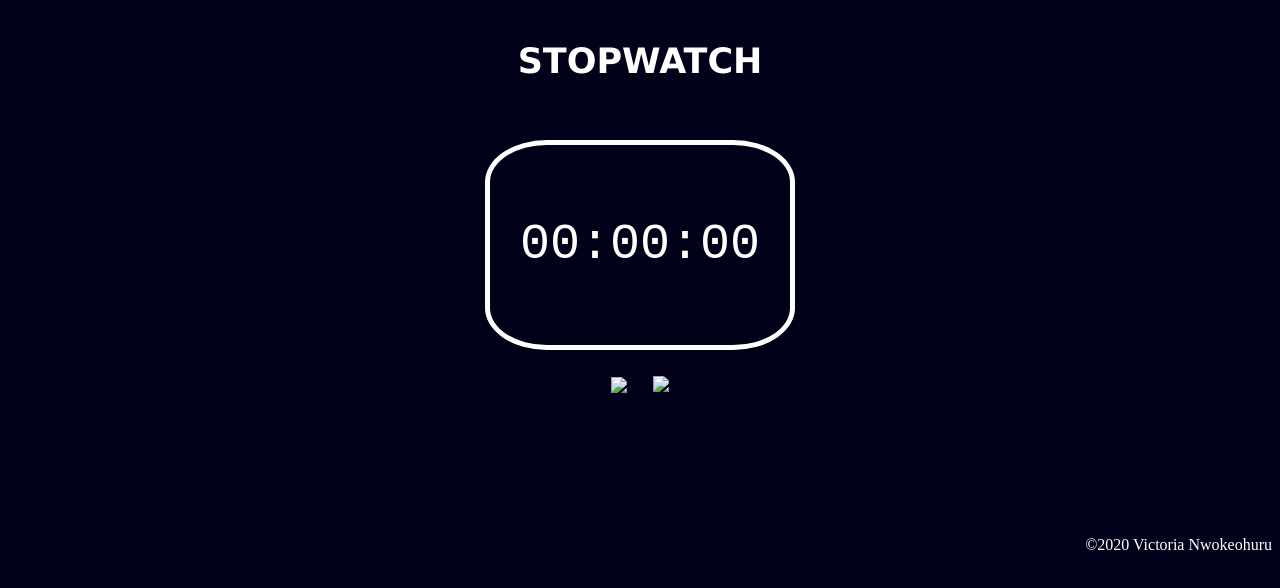
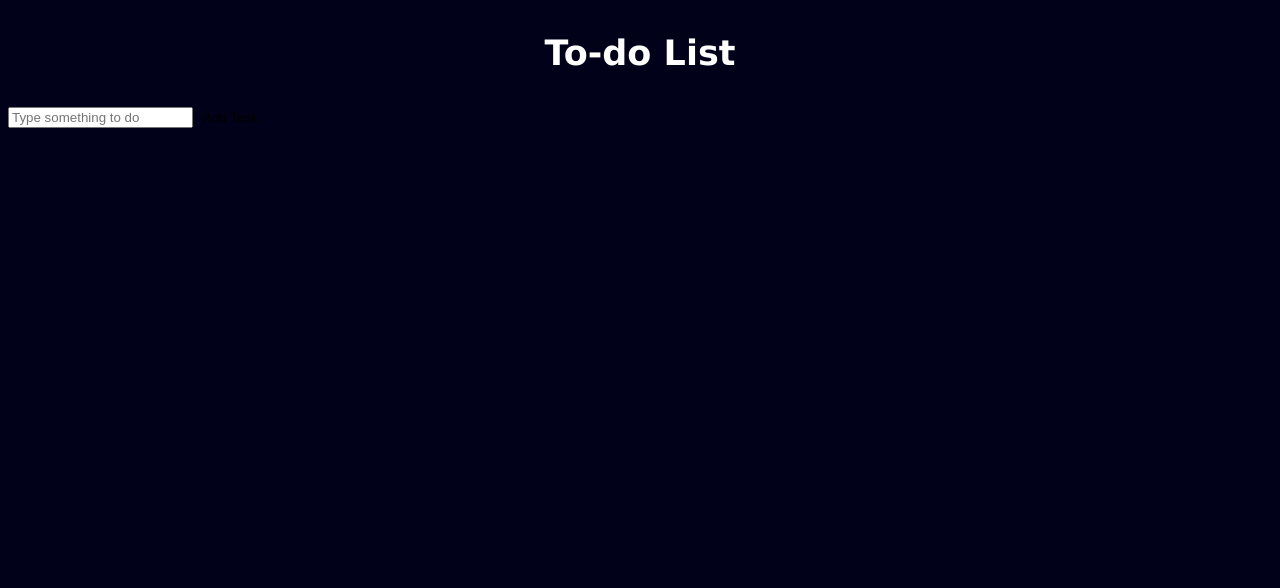
Before and after one commit to victoria-nwokeohuru/stopwatch-project, a plain HTML site: page index.html in a window 1280 px wide. Drawn offline with Linux system fonts and the light colour scheme.

Commit message:
Add files via upload

```diff
--- a/index.html
+++ b/index.html
@@ -3,28 +3,26 @@
 <head>
     <meta charset="UTF-8">
     <meta name="viewport" content="width=device-width, initial-scale=1.0">
-    <title>Stopwatch</title>
-    <link rel="stylesheet" type="text/css" href="style.css">
+    <meta http-equiv="X-UA-Compatible" content="ie=edge">
+    <link rel="stylesheet" href="style.css"/>
+    <title>To-do List</title>
 </head>
+<body>
+    <header id="main-header">
+        <div class="header">
+            <h1>To-do List</h1>
+            <form id="form">
+                <input type="text" id="input" placeholder="Type something to do">
+                <button class="btn">Add Task</button>
+            </form>
+        </div>
+    </header>
+    <div>
+        <ul id="list">
 
-<body>
-    <div class="stopwatch">
-        <h1>STOPWATCH</h1>
-        <div class="square">
-            <span class="time">00:00:00</span>
-        </div>
-        <div class="controls">
-            <button>
-                <img id="playButton" src="images/play-button.svg">
-                <img id="pauseButton" src="images/pause-button.svg">
-            </button>
-            <button>
-                <img id="resetButton" src="images/stop-button.svg">
-            </button>
-        </div>
+        </ul>
     </div>
 
-    <footer>&copy;2020 Victoria Nwokeohuru</footer>
-    <script src="main.js"></script>
+<script src="main.js"></script>
 </body>
 </html>
```
